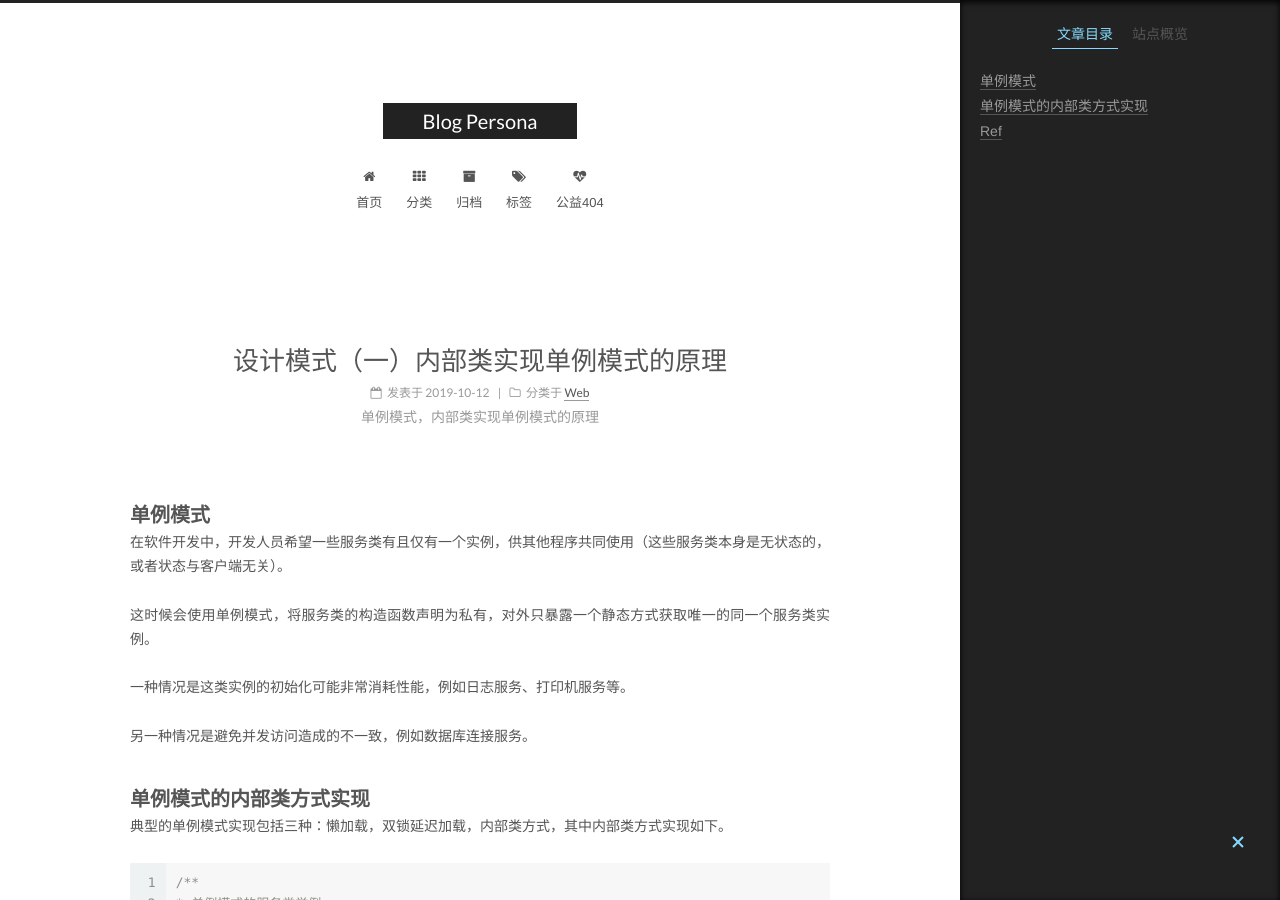
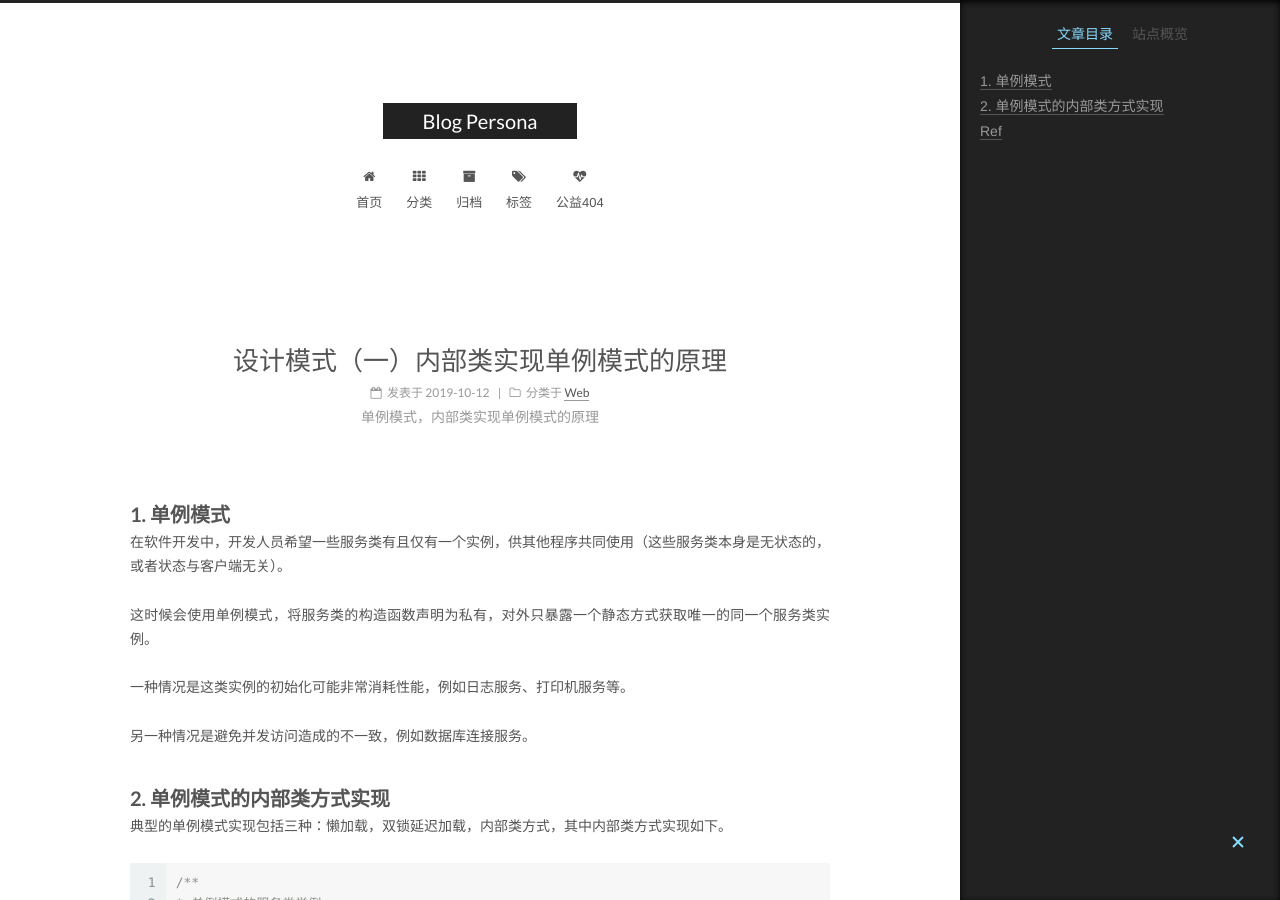
Before and after one commit to phaedo/blog, a Jekyll site: the page built from _posts/2019-10-12-设计模式-内部类实现单例模式的原理.md, in a window 1280 px wide and 900 px high. Built offline with Jekyll 4.4.1, drawn with Linux system fonts in a browser that asks for light colours; comment, search, counter and statistics services are not loaded.

Commit message:
2019-10-12-设计模式（一）内部类实现单例模式的原理

```diff
--- a/_posts/2019-10-12-设计模式-内部类实现单例模式的原理.md
+++ b/_posts/2019-10-12-设计模式-内部类实现单例模式的原理.md
@@ -7,7 +7,7 @@ tags: [design patterns]
 description: 单例模式，内部类实现单例模式的原理
 ---
 
-## 单例模式
+## 1. 单例模式
 
 在软件开发中，开发人员希望一些服务类有且仅有一个实例，供其他程序共同使用（这些服务类本身是无状态的，或者状态与客户端无关）。
 
@@ -17,7 +17,7 @@ description: 单例模式，内部类实现单例模式的原理
 
 另一种情况是避免并发访问造成的不一致，例如数据库连接服务。
 
-## 单例模式的内部类方式实现
+## 2. 单例模式的内部类方式实现
 
 典型的单例模式实现包括三种：懒加载，双锁延迟加载，内部类方式，其中内部类方式实现如下。
 
```
